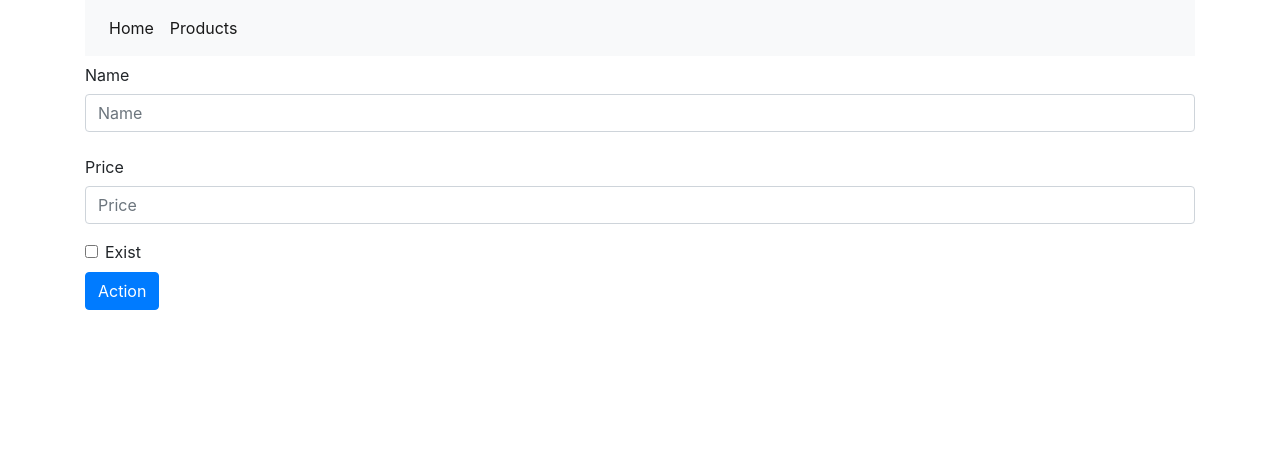
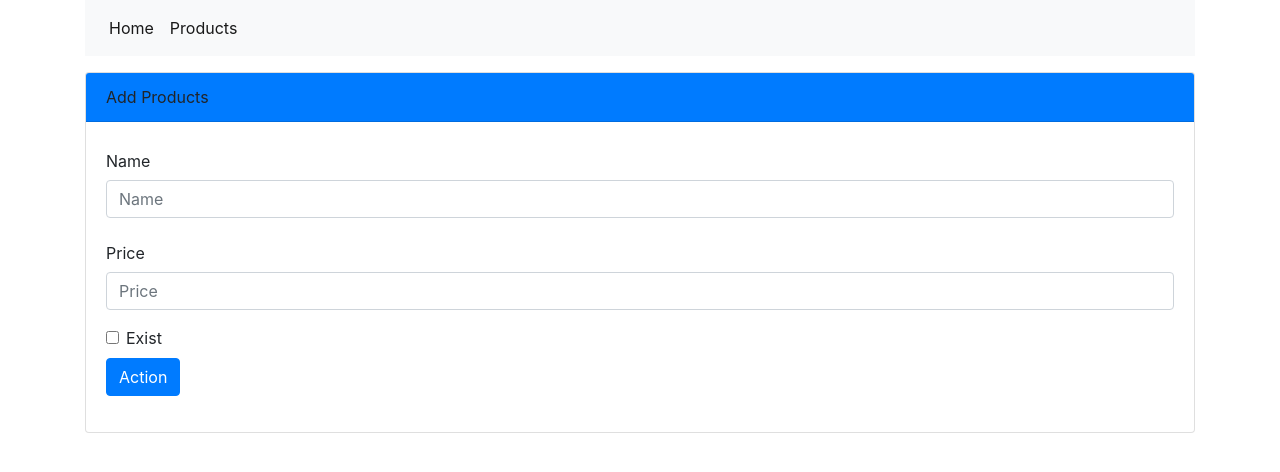
Before and after one commit to Thodze/react-api, a React (Create React App) app: page /products/add in a window 1280 px wide. Shown: the top 472 px of the page. Built offline with nearby package versions, Linux system fonts and the light colour scheme.

Commit message:
change template page add/edit product

```diff
--- a/src/pages/ProductActionPage/ProductActionPage.js
+++ b/src/pages/ProductActionPage/ProductActionPage.js
@@ -4,6 +4,9 @@ class ProductActionPage extends Component {
     render() {
         return (
             <div className="col-md-12">
+                <div className="card mt-3">
+                    <div className="card-header bg-primary">Add Products</div>
+                    <div className="card-body">
                         <form>
                             <div className="form-group">
                                 <label className="col-sm-1-12 col-form-label">Name</label>
@@ -20,7 +23,7 @@ class ProductActionPage extends Component {
                                 </div>
                             </div>
                             <div className="form-check">
-                        <input type="checkbox" className="form-check-input" id="exampleCheck1" />
+                                <input type="checkbox" className="form-check-input" id="exampleCheck1"/>
                                 <label className="form-check-label" htmlFor="exampleCheck1">Exist</label>
                             </div>
                             <div className="form-group">
@@ -28,6 +31,8 @@ class ProductActionPage extends Component {
                             </div>
                         </form>
                     </div>
+                </div>
+            </div>
         );
     }
 }
```
Lines whose indentation alone changed are shown as unchanged.
